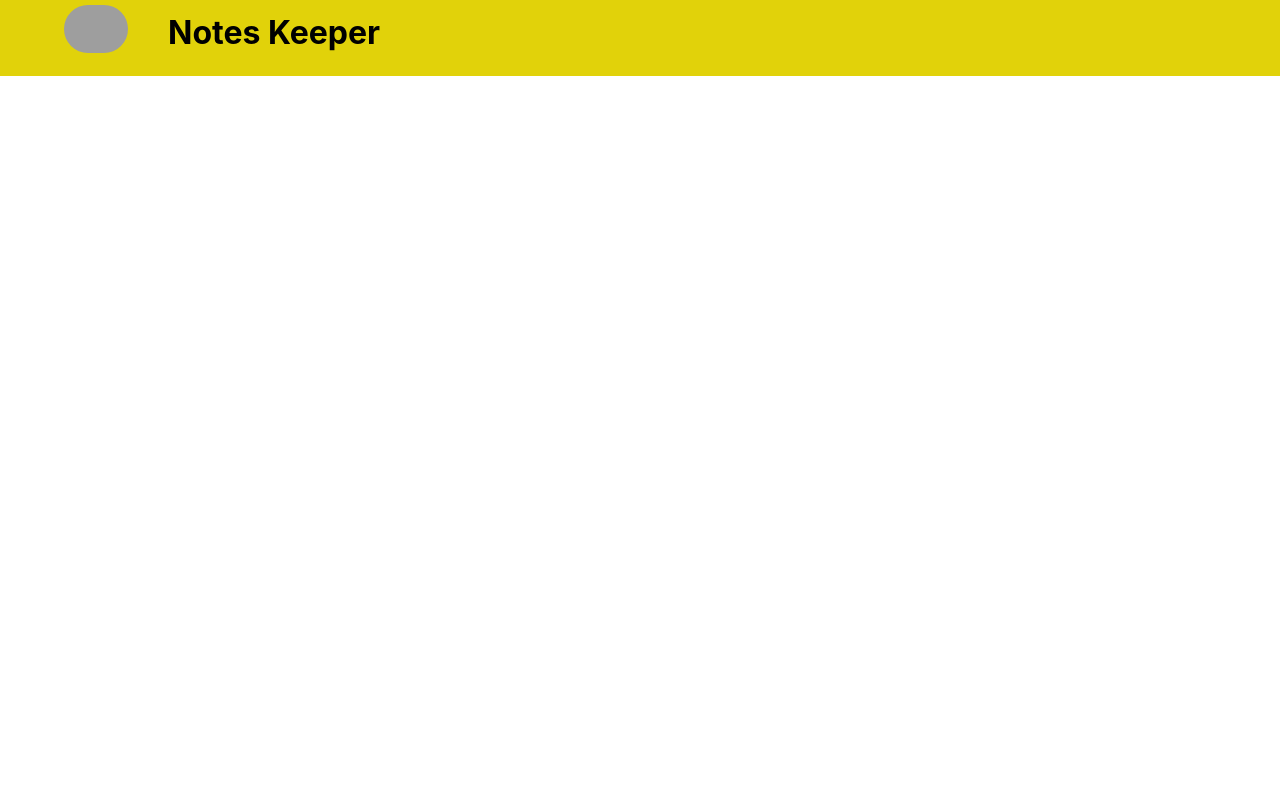
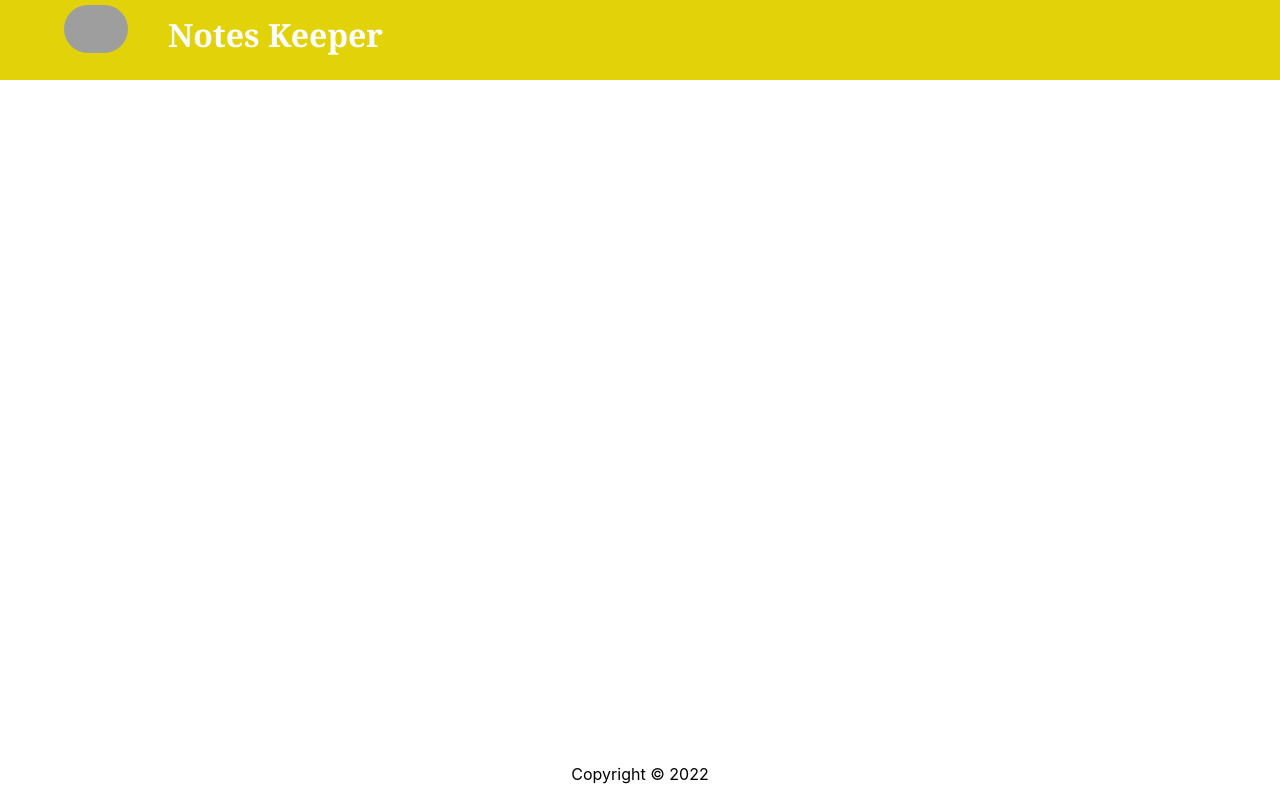
Before and after one commit to DeveloprSourabh/KEEP-NOTES, a React (Create React App) app: page / in a window 1280 px wide. Built offline with nearby package versions, Linux system fonts and the light colour scheme; grey boxes are pictures that could not be loaded.

Commit message:
add header and style

```diff
--- a/src/App.css
+++ b/src/App.css
@@ -3,7 +3,7 @@
   border-radius: 4rem;
   margin-left: 4rem;
   margin-top: 1rem;
-  margin-bottom: 1rem;
+  margin-bottom: 1.8rem;
   float: left;
 }
 
@@ -17,3 +17,15 @@
   padding: 1.5rem;
   margin-left: 9rem;
 }
+
+p {
+  text-align: center;
+  position: fixed;
+  bottom: 0;
+  width: 100%;
+}
+
+h1 {
+  font-family: Cambria, Cochin, Georgia, Times, "Times New Roman", serif;
+  color: white;
+}
--- a/src/App.jsx
+++ b/src/App.jsx
@@ -1,9 +1,13 @@
 import React from "react";
-
+import Header from "./Header";
+import Footer from "./Footer";
 const App = () => {
-  return <>
-
-  </>;
+  return (
+    <>
+      <Header />
+      <Footer />
+    </>
+  );
 };
 
 export default App;
--- /dev/null
+++ b/src/Footer.jsx
@@ -0,0 +1,16 @@
+import React from "react";
+import "./App.css";
+
+const Footer = () => {
+  const year = new Date().getFullYear();
+
+  return (
+    <>
+      <footer>
+        <p>Copyright © {year}</p>
+      </footer>
+    </>
+  );
+};
+
+export default Footer;
--- a/src/index.js
+++ b/src/index.js
@@ -2,14 +2,13 @@ import React from "react";
 import ReactDOM from "react-dom/client";
 import "./index.css";
 import App from "./App";
-import Header from "./Header";
 import reportWebVitals from "./reportWebVitals";
 
 const root = ReactDOM.createRoot(document.getElementById("root"));
 root.render(
   <React.StrictMode>
     <App />
-    <Header />
+
   </React.StrictMode>
 );
 
```
